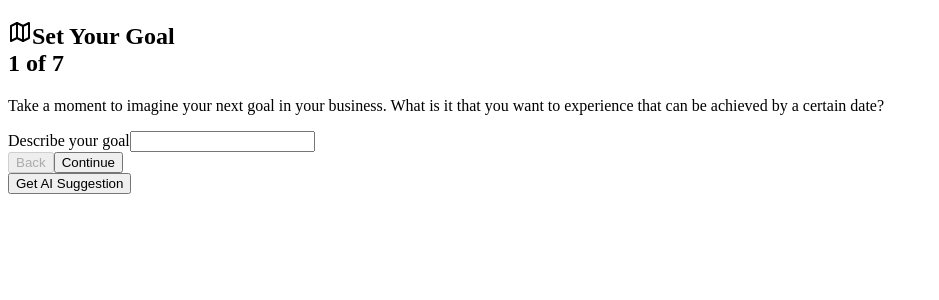
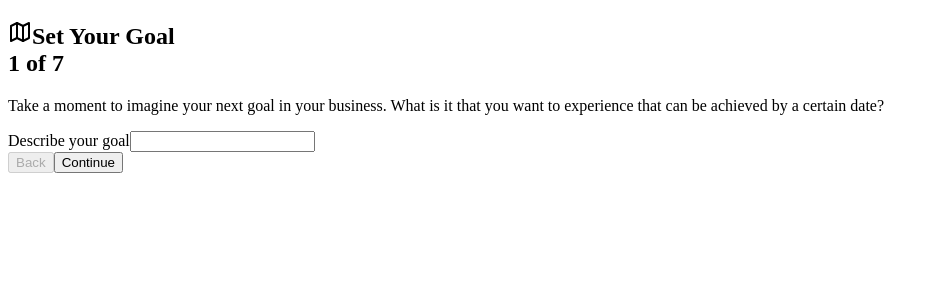
Before and after one commit to peatf/gps-live, a Next.js app: page / in a window 1280 px wide. Shown: the top 300 px of the page, without its empty margins (0-939 px from the left). Built offline with nearby package versions, Linux system fonts and the light colour scheme.

Commit message:
Update index.js

```diff
--- a/src/pages/index.js
+++ b/src/pages/index.js
@@ -90,23 +90,6 @@ export default function HomePage() {
           onComplete={handleAlignmentAdjustmentComplete}
         />
       )}
-
-      {/* Button to trigger the AI suggestion */}
-      <div className="mt-8">
-        <button
-          onClick={handleGenerateAI}
-          className="px-4 py-2 bg-blue-500 text-white rounded hover:bg-blue-600"
-        >
-          Get AI Suggestion
-        </button>
-
-        {/* Show AI response */}
-        {aiSuggestion && (
-          <div className="mt-4 bg-gray-100 p-4 rounded whitespace-pre-wrap">
-            <strong>AI Suggestion:</strong> {aiSuggestion}
-          </div>
-        )}
-      </div>
     </main>
   );
 }
```
